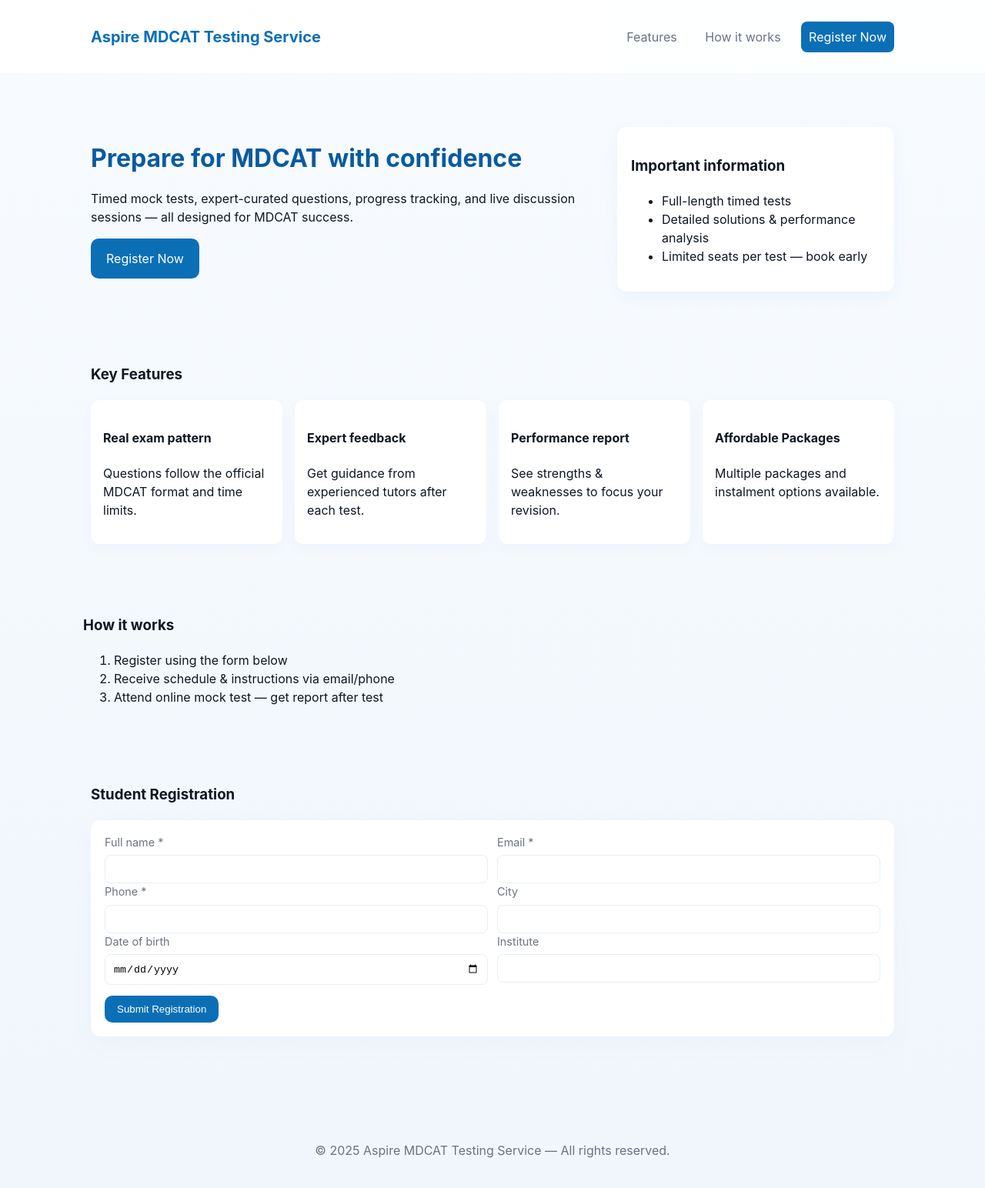
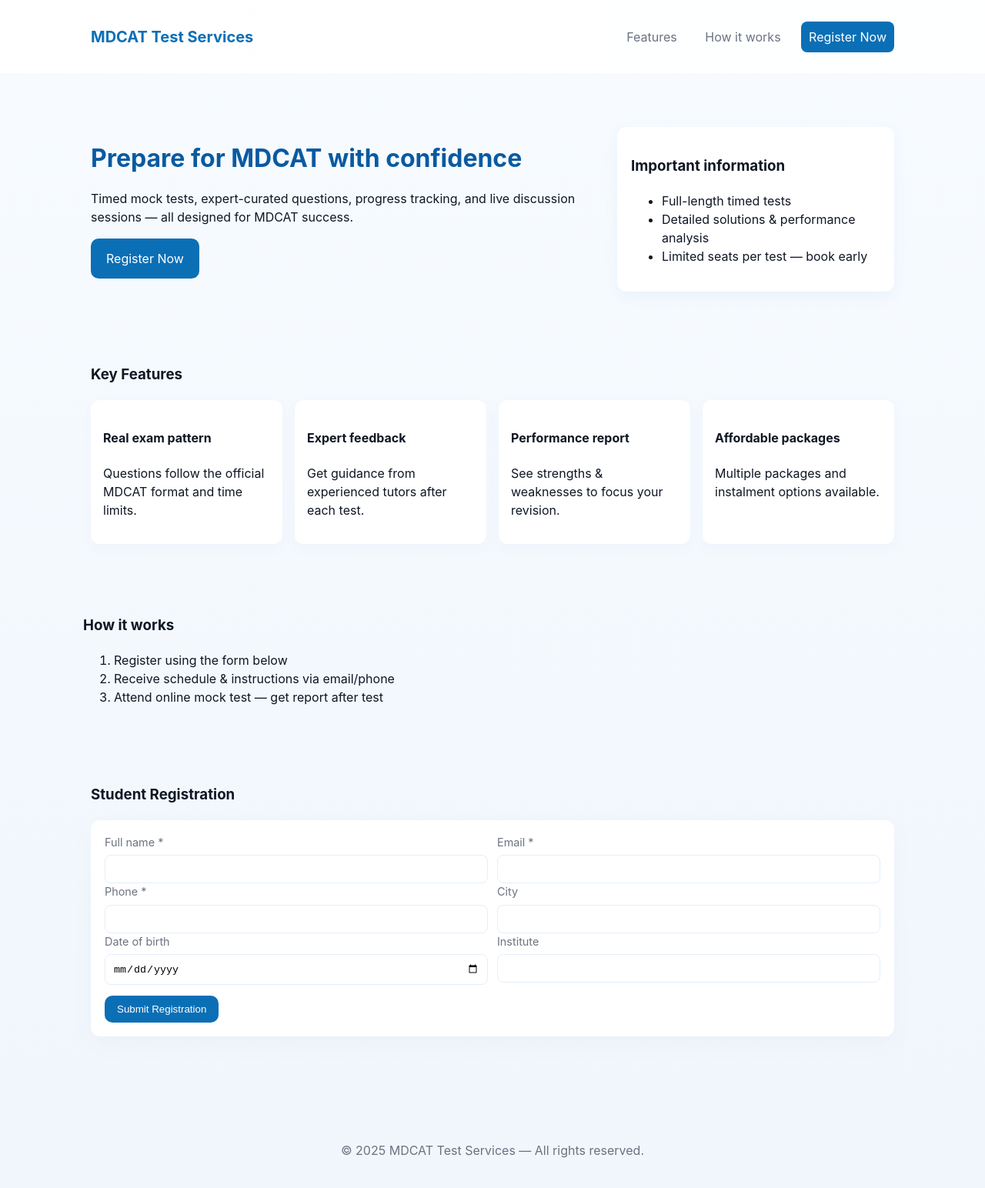
Before and after one commit to windows07081011-debug/demo, a plain HTML site: page index.html in a window 1280 px wide. Shown: the whole page at 77% size. Drawn offline with Linux system fonts and the light colour scheme; a script that the page names is missing.

Commit message:
everytime change code
Signed-off-by: windows07081011-debug <windows07081011@gmail.com>

```diff
--- a/index.html
+++ b/index.html
@@ -3,13 +3,13 @@
 <head>
   <meta charset="utf-8" />
   <meta name="viewport" content="width=device-width,initial-scale=1" />
-  <title>Aspire MDCAT Testing Service — Register</title>
+  <title>MDCAT Test Services — Register</title>
   <link rel="stylesheet" href="styles.css">
 </head>
 <body>
   <header class="site-header">
     <div class="container">
-      <h1 class="brand">Aspire MDCAT Testing Service</h1>
+      <h1 class="brand">MDCAT Test Services</h1>
       <nav class="nav">
         <a href="#features">Features</a>
         <a href="#how">How it works</a>
@@ -53,7 +53,7 @@
           <p>See strengths & weaknesses to focus your revision.</p>
         </div>
         <div class="feature">
-          <h4>Affordable  Packages</h4>
+          <h4>Affordable packages</h4>
           <p>Multiple packages and instalment options available.</p>
         </div>
       </div>
@@ -114,7 +114,7 @@
 
   <footer class="site-footer">
     <div class="container">
-      <p>&copy; <span id="year"></span> Aspire MDCAT Testing Service — All rights reserved.</p>
+      <p>&copy; <span id="year"></span> MDCAT Test Services — All rights reserved.</p>
     </div>
   </footer>
 
```
Also changed, not shown: thankyou.html (added, +18 -0 lines), styles.css (line endings or trailing spaces).
